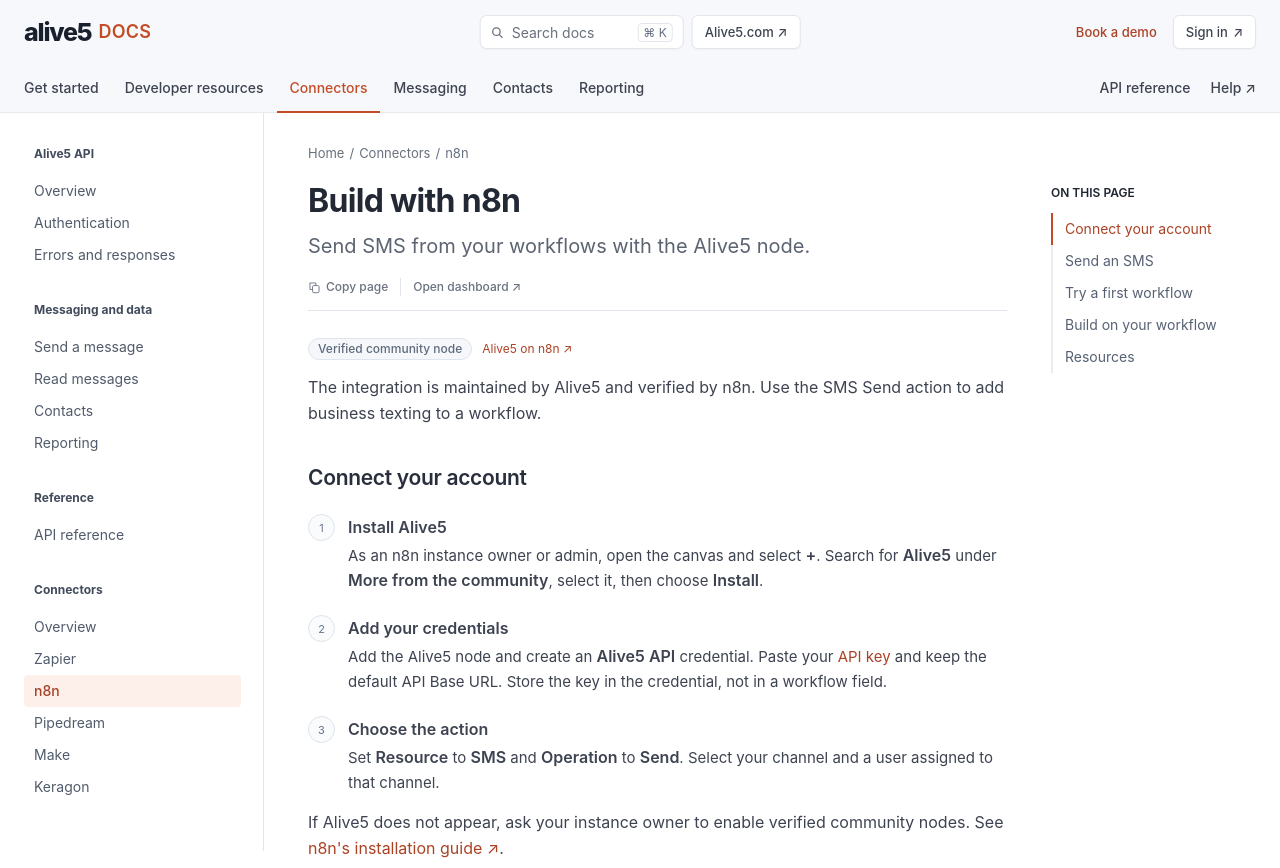
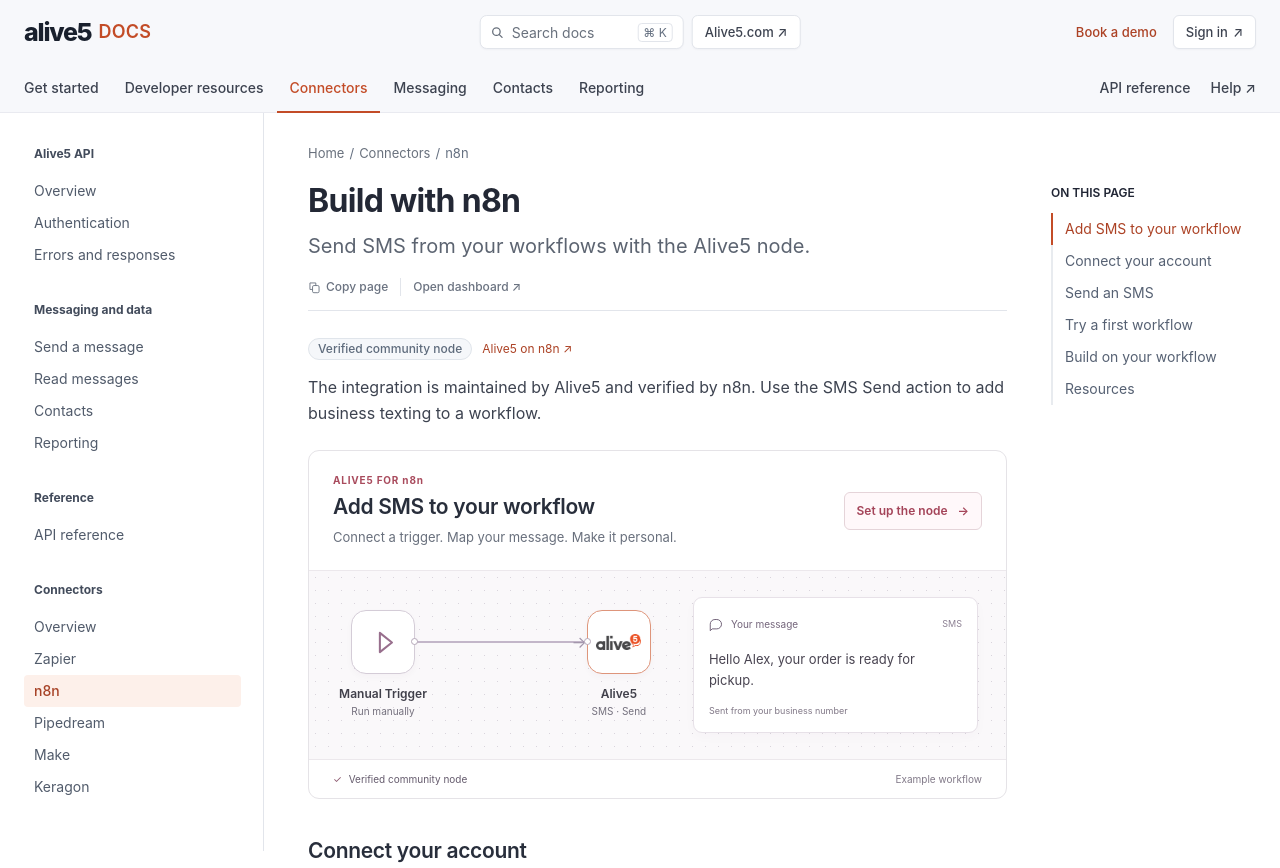
Before and after one commit to imraghavojha/alive5-docs, a plain HTML site: page connectors/n8n.html in a window 1280 px wide. Shown: the top 868 px of the page. Drawn offline with Linux system fonts and the light colour scheme.

Commit message:
Compact Zapier preview and add a distinct n8n product card

```diff
--- /dev/null
+++ b/assets/n8n.css
@@ -0,0 +1,40 @@
+/* A compact canvas illustration for the n8n connector. */
+.doc { container-type: inline-size; }
+.n8n-product { border: 1px solid #e5e3e7; border-radius: 11px; overflow: hidden; margin: 24px 0 34px; background: #fff; }
+.n8n-product-heading { display: flex; align-items: center; justify-content: space-between; gap: 20px; padding: 22px 24px; }
+.n8n-product-eyebrow { display: block; line-height: 14px; color: #a94b5d; font-size: 10px; font-weight: 650; letter-spacing: .08em; }
+.doc .n8n-product h2 { margin: 6px 0; font-size: 21px; line-height: 28px; }
+.doc .n8n-product-heading p { margin: 0; font-size: 13px; line-height: 21px; color: #69707d; }
+.n8n-product-cta { display: inline-flex; gap: 10px; align-items: center; flex: none; border: 1px solid #e5d4d9; border-radius: 6px; padding: 8px 12px; font-size: 12px; line-height: 20px; font-weight: 600; color: #a44459; background: #fff8fa; }
+.n8n-product-cta:hover { background: #fbeef2; color: #883448; }
+.n8n-canvas { display: grid; grid-template-columns: minmax(0, 1.15fr) minmax(0, 1fr); align-items: center; gap: 28px; padding: 26px 28px; border-block: 1px solid #ece8ec; background-color: #faf8fa; background-image: radial-gradient(#d9d4dc .8px, transparent .8px); background-size: 13px 13px; }
+.n8n-node-flow { display: grid; grid-template-columns: 92px minmax(24px, 1fr) 92px; align-items: start; }
+.n8n-product-node { text-align: center; min-width: 0; }
+.n8n-node-tile { width: 64px; height: 64px; margin: 0 auto 10px; display: grid; place-items: center; border-radius: 15px; border: 1.5px solid #d4ccd7; background: white; position: relative; box-shadow: 0 3px 7px #45345207; }
+.n8n-trigger-tile { color: #986f8d; }
+.n8n-trigger-tile svg { width: 29px; height: 29px; }
+.n8n-alive5-tile { border-color: #de957b; }
+.n8n-alive5-tile img { width: 45px; height: 37px; object-fit: contain; }
+.n8n-port { position: absolute; width: 7px; height: 7px; border: 1.5px solid #b4a7b8; background: #fff; top: 27px; border-radius: 50%; z-index: 1; }
+.n8n-port-out { right: -4px; }
+.n8n-port-in { left: -4px; }
+.n8n-product-node strong { display: block; color: #41404b; font-size: 12px; line-height: 19px; font-weight: 600; }
+.n8n-product-node small { display: block; color: #75717e; font-size: 10px; line-height: 17px; }
+.n8n-node-wire { height: 1.5px; background: #c3b6c9; margin: 31px -14px 0; position: relative; }
+.n8n-node-wire span { position: absolute; right: 0; color: #a396ac; font-size: 16px; line-height: 16px; top: -7px; }
+.n8n-message-preview { border: 1px solid #e7e1e8; border-radius: 9px; padding: 13px 15px; background: #fff; box-shadow: 0 4px 12px #45345206; min-width: 0; }
+.n8n-message-heading { display: flex; gap: 7px; align-items: center; color: #74657b; font-size: 10px; }
+.n8n-message-heading svg { width: 15px; height: 15px; }
+.n8n-message-heading span:last-child { margin-left: auto; font-size: 9px; color: #8d8193; }
+.doc .n8n-message-preview p { font-size: 13px; line-height: 21px; margin: 12px 0; color: #494451; }
+.n8n-message-meta { color: #817887; font-size: 9px; line-height: 16px; }
+.n8n-product-footer { display: flex; justify-content: space-between; gap: 12px; padding: 10px 24px; font-size: 10px; line-height: 18px; color: #817988; }
+.n8n-product-footer > span:first-child { color: #645a6c; }
+.n8n-verified { display: inline-grid; place-items: center; color: #8a566c; margin-right: 4px; }
+@container (max-width: 620px) {
+  .n8n-product-heading { align-items: start; flex-direction: column; gap: 12px; padding: 20px; }
+  .n8n-canvas { grid-template-columns: 1fr; padding: 24px; gap: 20px; }
+  .n8n-node-flow { width: 100%; max-width: 300px; justify-self: center; }
+  .n8n-message-preview { width: 100%; max-width: 340px; justify-self: center; }
+  .n8n-product-footer { padding: 10px 20px; flex-wrap: wrap; gap: 2px 12px; }
+}
--- a/connectors/n8n.html
+++ b/connectors/n8n.html
@@ -11,6 +11,7 @@
     <link rel="icon" type="image/png" sizes="48x48" href="../assets/images/favicon.png" />
     <link rel="stylesheet" href="../assets/styles.css" />
     <link rel="stylesheet" href="../assets/demos.css" />
+    <link rel="stylesheet" href="../assets/n8n.css" />
   </head>
   <body
     data-root="../"
@@ -27,6 +28,21 @@
         <p class="sub">Send SMS from your workflows with the Alive5 node.</p>
         <p class="availability"><span class="pill">Verified community node</span><a href="https://n8n.io/integrations/alive5/" target="_blank" rel="noreferrer">Alive5 on n8n ↗</a></p>
         <p>The integration is maintained by Alive5 and verified by n8n. Use the SMS Send action to add business texting to a workflow.</p>
+        <section class="n8n-product" aria-labelledby="explore">
+          <div class="n8n-product-heading">
+            <div><span class="n8n-product-eyebrow">ALIVE5 FOR n8n</span><h2 id="explore">Add SMS to your workflow</h2><p>Connect a trigger. Map your message. Make it personal.</p></div>
+            <a class="n8n-product-cta" href="#setup">Set up the node <span aria-hidden="true">→</span></a>
+          </div>
+          <div class="n8n-canvas" role="img" aria-label="Example: a Manual Trigger connects to the Alive5 SMS Send node, with a sample message saying Hello Alex, your order is ready for pickup.">
+            <div class="n8n-node-flow" aria-hidden="true">
+              <div class="n8n-product-node"><div class="n8n-node-tile n8n-trigger-tile"><svg viewBox="0 0 24 24" fill="none" stroke="currentColor" stroke-width="1.7" stroke-linecap="round" stroke-linejoin="round"><path d="m9 4 10 8-10 8z"/></svg><i class="n8n-port n8n-port-out"></i></div><strong>Manual Trigger</strong><small>Run manually</small></div>
+              <div class="n8n-node-wire"><span>→</span></div>
+              <div class="n8n-product-node"><div class="n8n-node-tile n8n-alive5-tile"><i class="n8n-port n8n-port-in"></i><img src="../assets/images/alive5-logo.png" alt="" /></div><strong>Alive5</strong><small>SMS · Send</small></div>
+            </div>
+            <div class="n8n-message-preview" aria-hidden="true"><div class="n8n-message-heading"><svg viewBox="0 0 24 24" fill="none" stroke="currentColor" stroke-width="1.6"><path d="M20 11.5a7.5 7.5 0 0 1-7.5 7.5H5l-3 3V11.5A7.5 7.5 0 0 1 9.5 4h3a7.5 7.5 0 0 1 7.5 7.5Z"/></svg><span>Your message</span><span>SMS</span></div><p>Hello Alex, your order is ready for pickup.</p><div class="n8n-message-meta">Sent from your business number</div></div>
+          </div>
+          <div class="n8n-product-footer"><span><span class="n8n-verified" aria-hidden="true">✓</span> Verified community node</span><span>Example workflow</span></div>
+        </section>
         <h2 id="setup">Connect your account</h2>
         <ol class="setup-list">
           <li><strong>Install Alive5</strong><p>As an n8n instance owner or admin, open the canvas and select <strong>+</strong>. Search for <strong>Alive5</strong> under <strong>More from the community</strong>, select it, then choose <strong>Install</strong>.</p></li>
```
Also changed, not shown: assets/zapier.css (+20 -20 lines).
